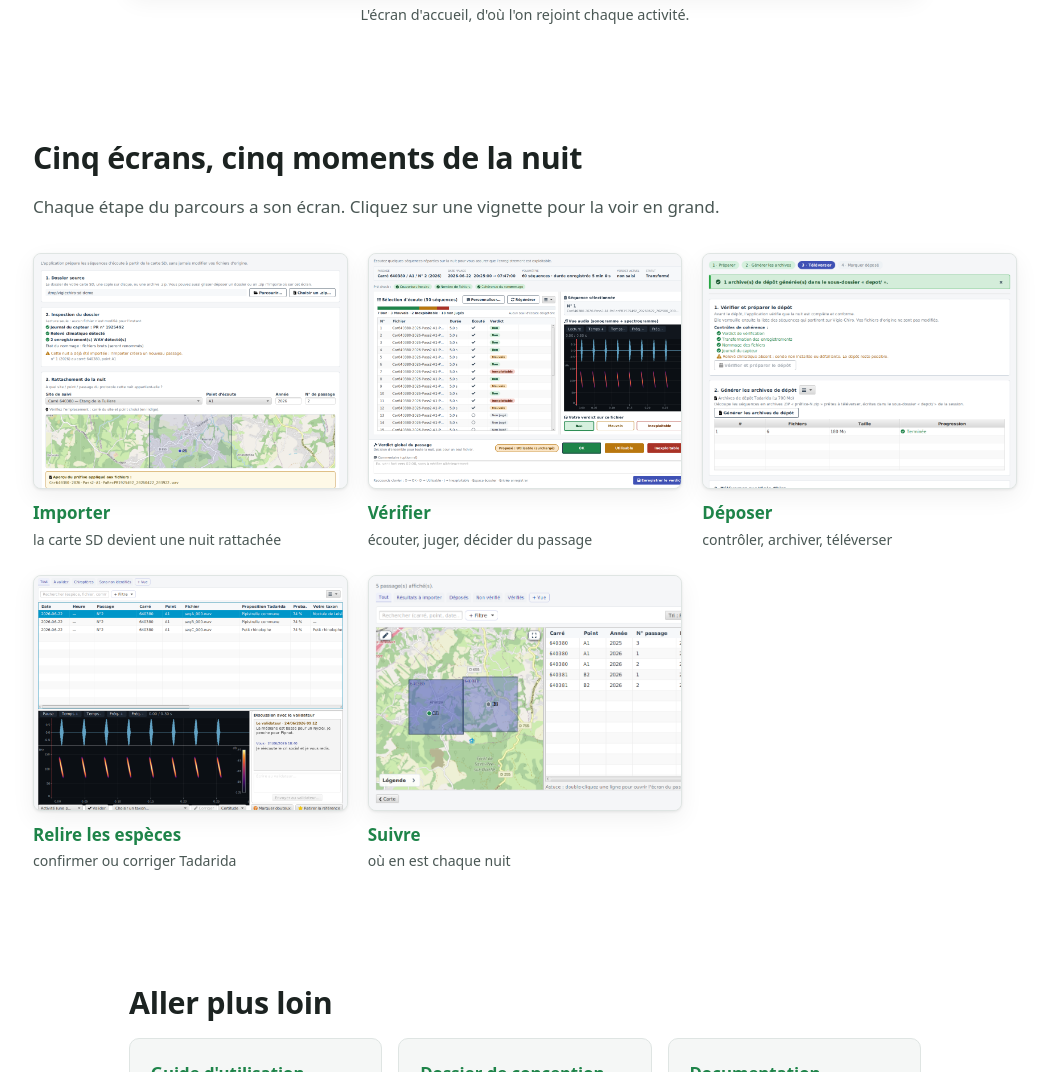
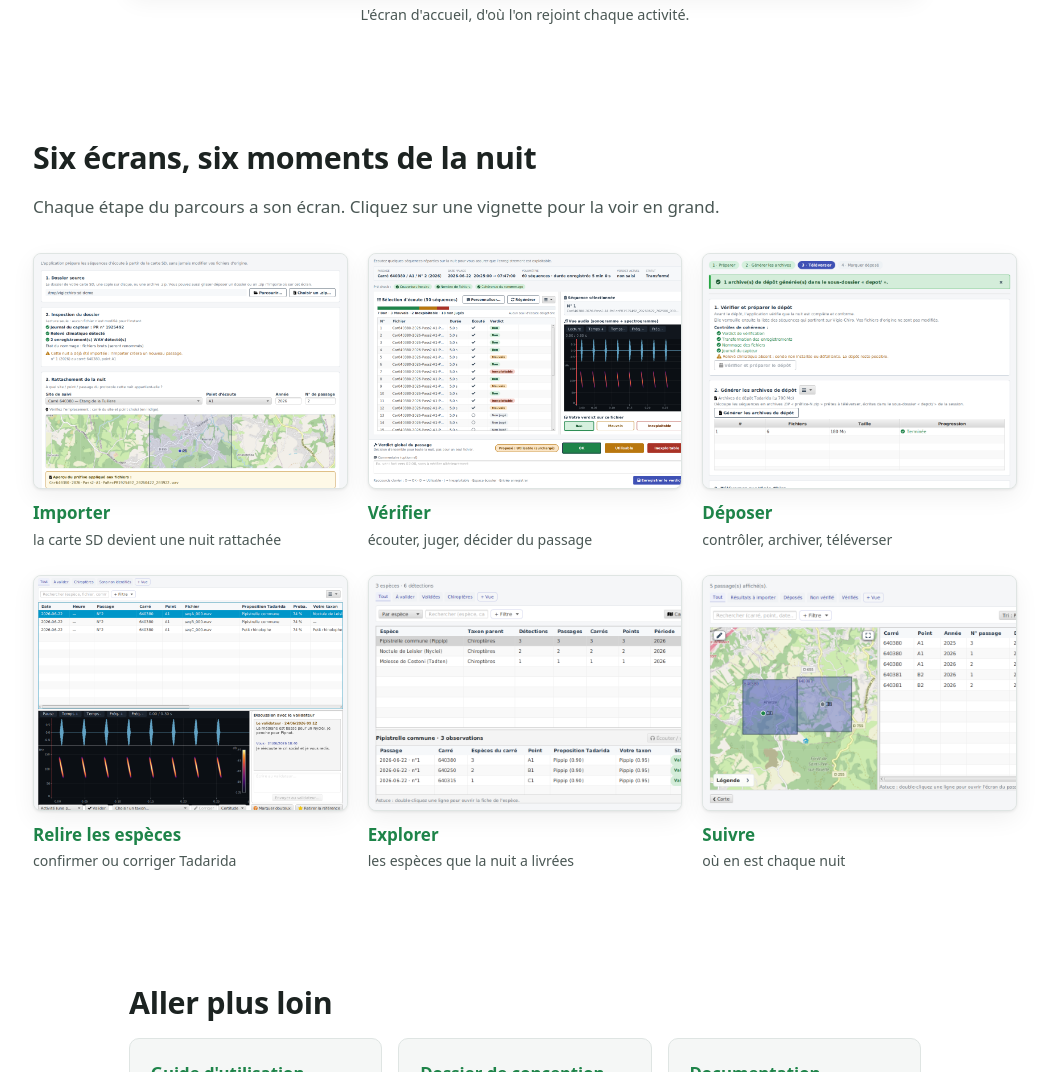
Before and after one commit to echonuit/echonuit.github.io, a plain HTML site: page index.html in a window 1280 px wide. Shown: the part 1586-2658 px from the top of the page, without its empty margins (115-1164 px from the left). Drawn offline with Linux system fonts and the light colour scheme; no server answers.

Commit message:
feat(accueil): sixième vignette, l'écran d'exploration des espèces (#4)
Le parcours s'arrêtait au dépôt et à la relecture. Manquait ce que la nuit a
produit : les espèces observées, leurs détections, les carrés où elles ont été
entendues.

La vignette se place entre « Relire les espèces » et « Suivre », qui reste la
vue d'ensemble transversale et ferme la série. Les six tuiles remplissent
désormais deux rangées pleines de trois, là où cinq en laissaient une dépareillée.

Trois captures existaient pour cet écran. Celle du tableau des espèces est
retenue plutôt que celle de la carte choroplèthe : en vignette, les noms
d'espèces se lisent et disent de quoi l'écran parle, alors qu'une seconde carte
aurait pu se confondre avec celle de « Suivre », juste à côté. La variante carte
reste à un remplacement de fichier près.

Ni le CSS ni le JS ne changent : le jeton ?v= reste donc en place, il ne
protège que d'un décalage entre le HTML et ces deux ressources.

```diff
--- a/index.html
+++ b/index.html
@@ -75,7 +75,7 @@
   </section>
 
   <section class="section section--galerie">
-    <h2>Cinq écrans, cinq moments de la nuit</h2>
+    <h2>Six écrans, six moments de la nuit</h2>
     <p>
       Chaque étape du parcours a son écran. Cliquez sur une vignette pour la voir en grand.
     </p>
@@ -119,6 +119,16 @@
                alt="Écran de relecture des espèces : un tableau des observations avec la proposition de Tadarida et sa probabilité face au taxon retenu, le spectrogramme du cri, et un fil de discussion avec le validateur.">
           <span class="vignette__titre">Relire les espèces</span>
           <span class="vignette__note">confirmer ou corriger Tadarida</span>
+        </a>
+      </li>
+
+      <li>
+        <a class="vignette" href="assets/apercu-analyse.webp"
+           data-legende="Explorer — les espèces observées, leurs détections et les carrés où elles ont été entendues, filtrables et exportables. C'est ce que la nuit a produit.">
+          <img src="assets/apercu-analyse.webp" loading="lazy" width="1080" height="640"
+               alt="Écran d'exploration des espèces : un tableau des espèces observées avec leur nombre de détections, de passages, de carrés et de points, et sous celui-ci le détail des observations d'une espèce avec leur statut de validation.">
+          <span class="vignette__titre">Explorer</span>
+          <span class="vignette__note">les espèces que la nuit a livrées</span>
         </a>
       </li>
 
```
Also changed, not shown: assets/apercu-analyse.webp (added), 1 other file.
